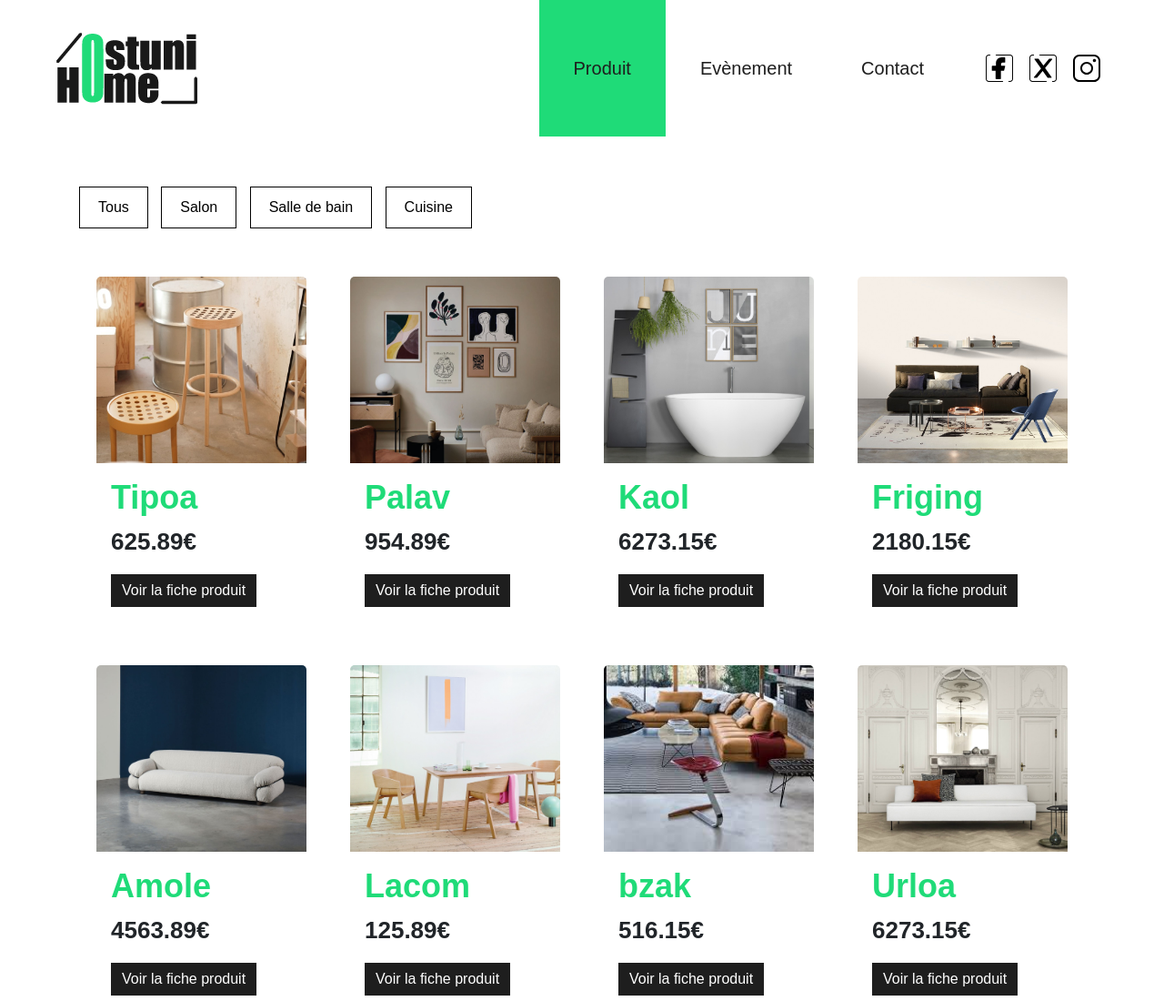
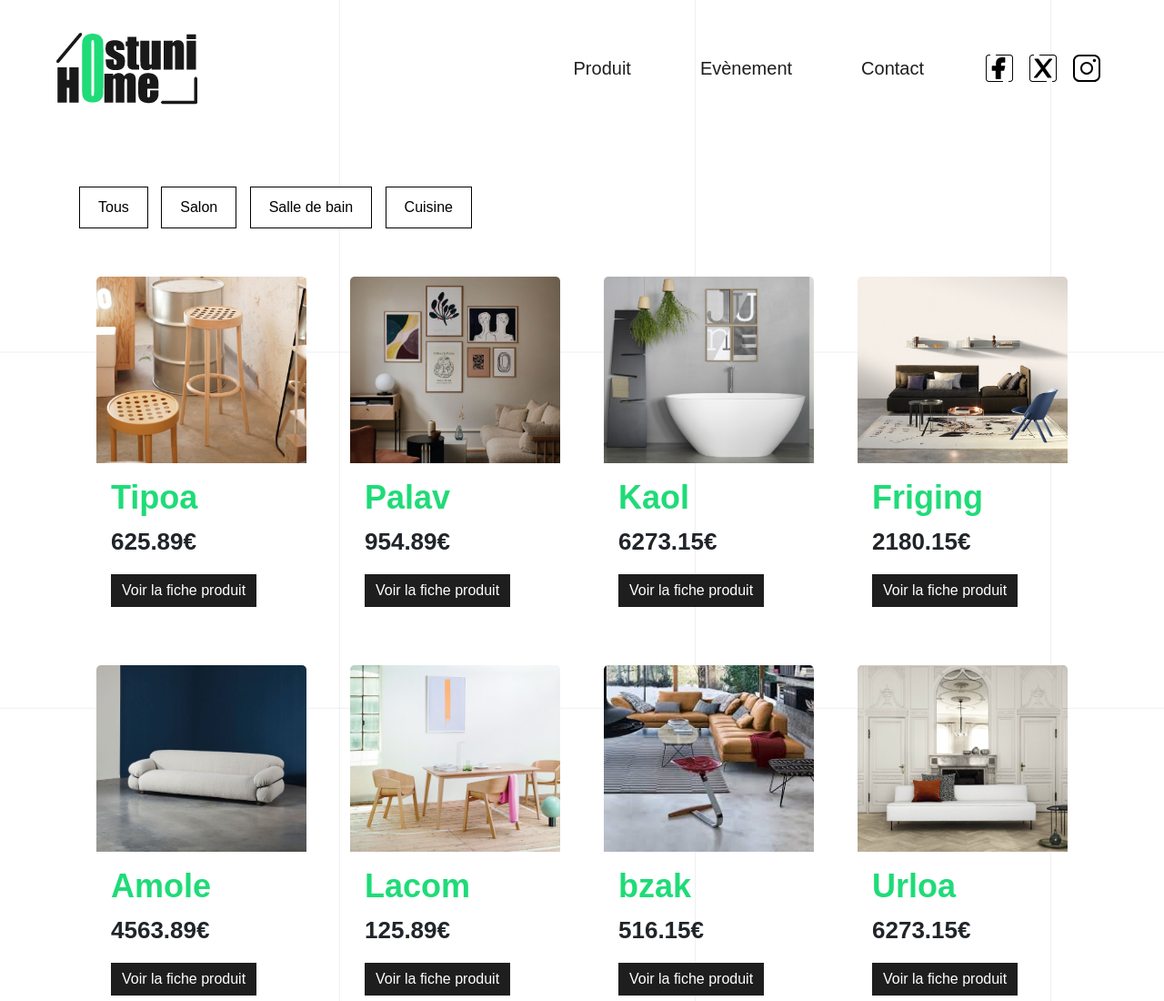
Before and after one commit to ClementNouet/front_end_ifocop, a plain HTML site: page pages/produit.html in a window 1280 px wide. Shown: the top 1100 px of the page at 91% size. Drawn offline with nearby package versions, Linux system fonts and the light colour scheme; a web font is replaced by a local one.

Commit message:
Fin de projet

```diff
--- a/css/style.css
+++ b/css/style.css
@@ -113,6 +113,7 @@ body, html {
   margin: 0;
   padding: 0;
   overflow-x: hidden;
+  background-image: url("../img/bgall.svg") !important;
 }
 
 /************************HEADER***********************/
@@ -147,7 +148,7 @@ nav {
 
 .active {
   color: white;
-  background-color: #1fdb78;
+  background-color: white;
 }
 
 .nav-lien a:hover {
--- a/pages/produit.html
+++ b/pages/produit.html
@@ -244,7 +244,7 @@
               <div class="title">Shop</div>
               <div class="separator"></div>
               <div class="nav-item"><a href="">Ventes</a></div>
-              <div class="nav-item"><a href="pages/produit.html">Produits</a></div>
+              <div class="nav-item"><a href="../pages/produit.html">Produits</a></div>
               <div class="nav-item"><a href="">Cuisine</a></div>
               <div class="nav-item"><a href="">Salle de bain</a></div>
               <div class="nav-item"><a href="">Luminaire</a></div>
```
Also changed, not shown: img/bgall.svg (added), 1 other file.
